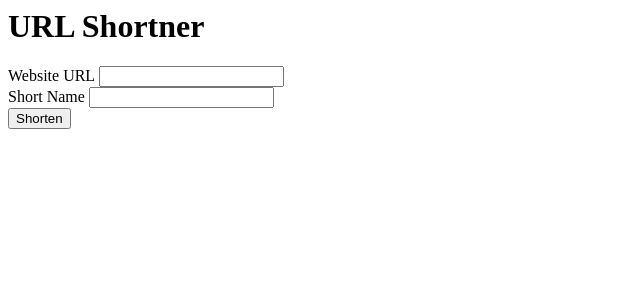
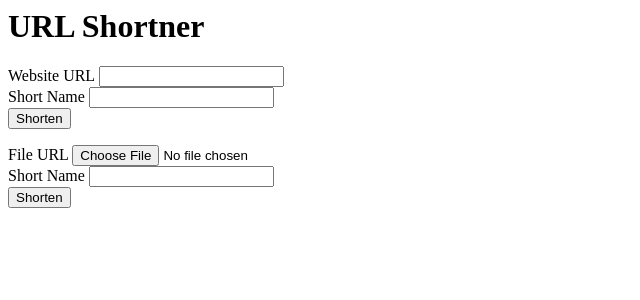
Before and after one commit to CodeInDna/Flask_Basics, a Flask app: page / in a window 1280 px wide. Shown: the top 300 px of the page, without its empty margins (0-640 px from the left). Run offline with Flask 2, Linux system fonts and the light colour scheme.

Commit message:
Functional App: Yet to work on styling

```diff
--- a/url_shortner/app.py
+++ b/url_shortner/app.py
@@ -1,8 +1,10 @@
-from flask import Flask, render_template, request, redirect, url_for
+from flask import Flask, render_template, request, redirect, url_for, flash, abort
 import json
 import os.path
+from werkzeug.utils import secure_filename
 
 app = Flask(__name__)
+app.secret_key = 'hu8u8dmfo00993' # Custom key to move back and forth between urls
 
 @app.route('/')
 def home():
@@ -10,19 +12,44 @@ def home():
 
 @app.route('/your-url', methods=['GET', 'POST'])
 def your_url():
+	# Deal with POST method
 	if request.method == 'POST':
 		urls = {}
-
+		# Check if the short code already exist in json file
 		if os.path.exists('urls.json'):
 			with open('urls.json') as url_file:
 				urls = json.load(url_file)
 
 		if request.form['code'] in urls.keys():
+			flash('That short name already been taken, Please Try Again!')
 			return redirect(url_for('home'))
-
-		urls[request.form['code']] = {'url': request.form['url']}
+		# file or url
+		if 'url' in request.form.keys():
+			urls[request.form['code']] = {'url': request.form['url']}
+		else:
+			f = request.files['file']
+			full_name = request.form['code'] + secure_filename(f.filename)
+			f.save('./static/user_files/' + full_name)
+			urls[request.form['code']] = {'file': full_name}
+		# write into json file
 		with open('urls.json', 'w') as url_file:
 			json.dump(urls, url_file)
 		return render_template('your_url.html', code=request.form['code'])
-	else:
+	else: # Any other method
 		return redirect(url_for('home'))
+
+@app.route('/<string:code>')
+def redirect_to_url(code):
+	if os.path.exists('urls.json'):
+		with open('urls.json') as url_json:
+			urls = json.load(url_json)
+			if code in urls.keys():
+				if 'url' in urls[code].keys():
+					return redirect(urls[code]['url'])
+				else:
+					return redirect(url_for('static', filename='./user_files/'+urls[code]['file']))
+	return abort(404)
+
+@app.errorhandler(404)
+def page_not_found(error):
+	return render_template('page_not_found.html'), 404
--- a/url_shortner/templates/home.html
+++ b/url_shortner/templates/home.html
@@ -1,4 +1,8 @@
 <h1>URL Shortner</h1>
+
+{% for message in get_flashed_messages() %}
+<h2>{{ message }}</h2>
+{% endfor %}
 
 <form action="your-url" method="post">
 	<label for="url">Website URL</label>
@@ -9,3 +13,13 @@
 
 	<input type="submit" value="Shorten">
 </form>
+
+<form action="your-url" method="post" enctype='multipart/form-data'>
+	<label for="file">File URL</label>
+	<input type="file" name="file" value="" required><br>
+
+	<label for="code">Short Name</label>
+	<input type="text" name="code" value="" required><br>
+
+	<input type="submit" value="Shorten">
+</form>
--- /dev/null
+++ b/url_shortner/templates/page_not_found.html
@@ -0,0 +1,5 @@
+<h1>Page Not Found</h1>
+
+<p>We couldn't find what you are looking for. Come visit our homepage :)</p>
+
+<p><a href="{{ url_for('home') }}">Home</a></p>
--- a/url_shortner/urls.json
+++ b/url_shortner/urls.json
@@ -1 +1 @@
-{"gogo": {"url": "https://google.com"}}
+{"gogo": {"url": "https://google.com"}, "scenery": {"file": "scenery06.jpg"}}
```
Also changed, not shown: url_shortner/static/user_files/scenery06.jpg (added), 1 other file.
